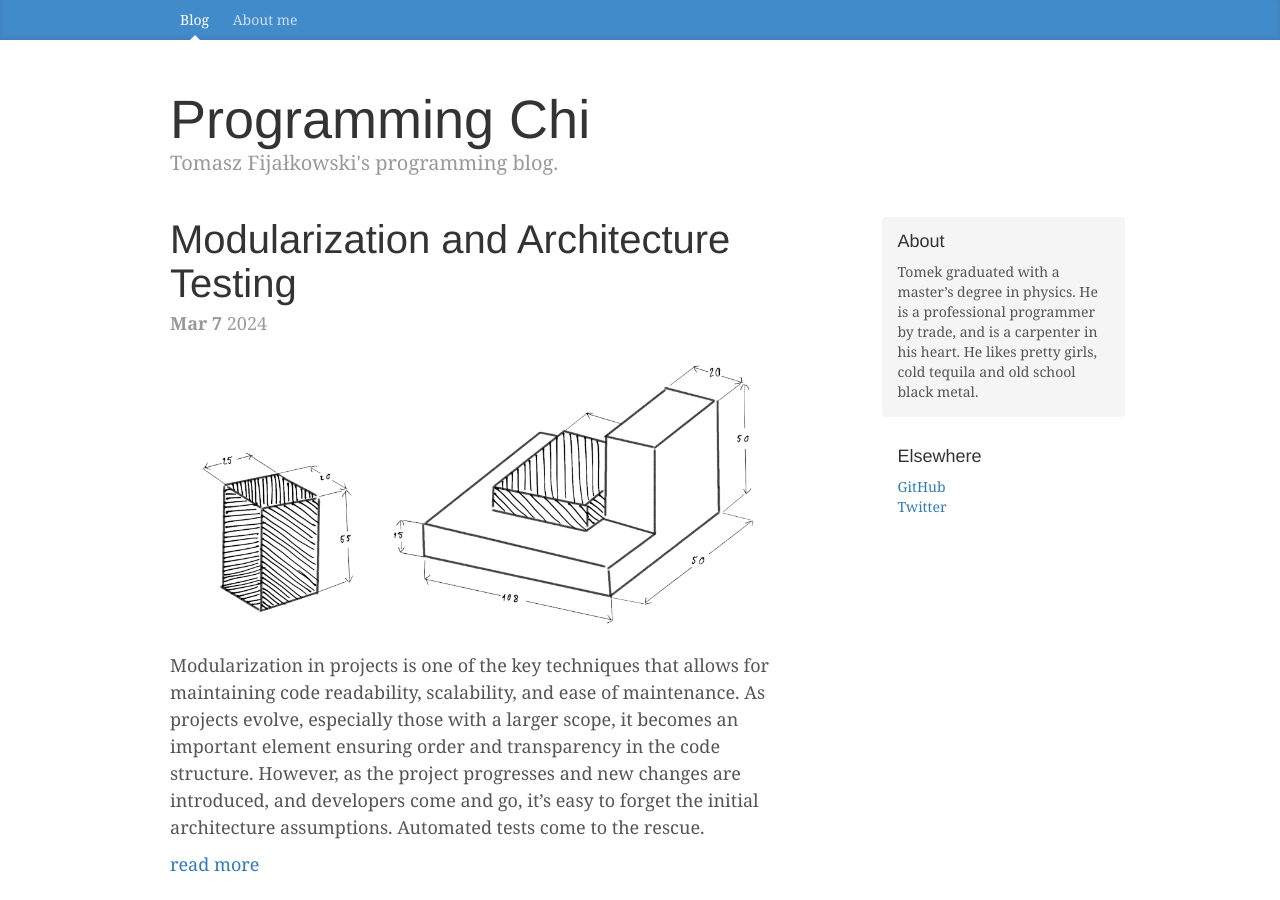
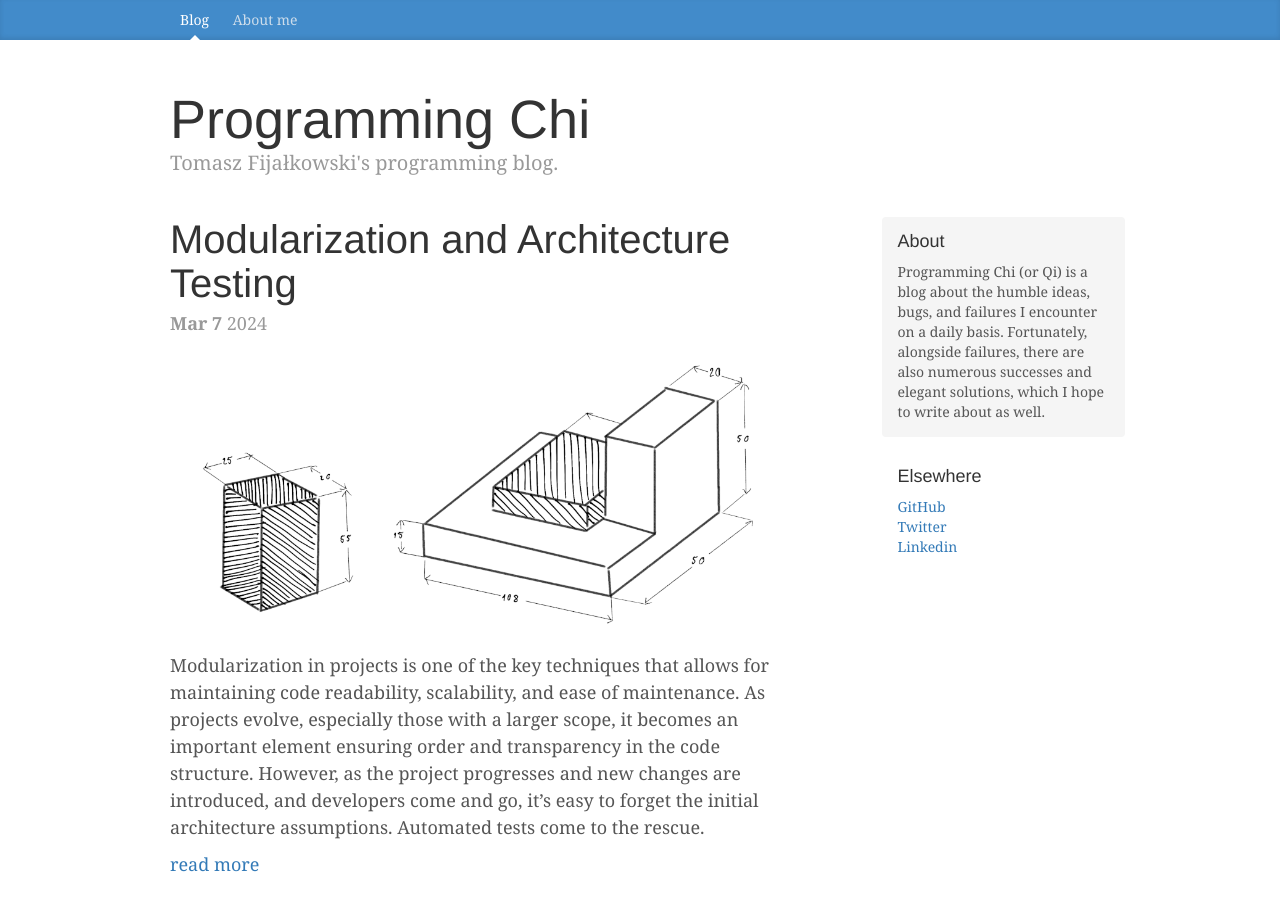
Before and after one commit to tfij/tfij.github.io, a Jekyll site: the page built from index.html, in a window 1280 px wide and 900 px high. Built offline with Jekyll 4.4.1, drawn with Linux system fonts in a browser that asks for light colours.

Commit message:
Add linkedin link

```diff
--- a/_layouts/default.html
+++ b/_layouts/default.html
@@ -10,8 +10,8 @@ layout: base
     <div class="sidebar-module sidebar-module-inset">
         <h4>About</h4>
         <p>
-            Programming Chi (or Qi) is a blog about pitiful ideas, bugs and failures I notice every day.
-            Fortunately, besides failures there are also a lot of successes and beautiful solution which I hope I will also write about.
+            Programming Chi (or Qi) is a blog about the humble ideas, bugs, and failures I encounter on a daily basis.
+            Fortunately, alongside failures, there are also numerous successes and elegant solutions, which I hope to write about as well.
         </p>
     </div>
     {% include recent-posts.html %}
@@ -20,6 +20,7 @@ layout: base
         <ol class="list-unstyled">
             <li><a href="https://github.com/tfij">GitHub</a></li>
             <li><a href="https://twitter.com/TomaszFijalkows">Twitter</a></li>
+            <li><a href="https://www.linkedin.com/in/tomek-fijalkowski">Linkedin</a></li>
         </ol>
     </div>
 </div><!-- /.blog-sidebar -->
--- a/_layouts/home.html
+++ b/_layouts/home.html
@@ -9,13 +9,17 @@ layout: base
 <div class="col-sm-3 col-sm-offset-1 blog-sidebar">
     <div class="sidebar-module sidebar-module-inset">
         <h4>About</h4>
-        <p>Tomek graduated with a master’s degree in physics. He is a professional programmer by trade, and is a carpenter in his heart. He likes pretty girls, cold tequila and old school black metal.</p>
+        <p>
+            Programming Chi (or Qi) is a blog about the humble ideas, bugs, and failures I encounter on a daily basis.
+            Fortunately, alongside failures, there are also numerous successes and elegant solutions, which I hope to write about as well.
+        </p>
     </div>
     <div class="sidebar-module">
         <h4>Elsewhere</h4>
         <ol class="list-unstyled">
             <li><a href="https://github.com/tfij">GitHub</a></li>
             <li><a href="https://twitter.com/TomaszFijalkows">Twitter</a></li>
+            <li><a href="https://www.linkedin.com/in/tomek-fijalkowski">Linkedin</a></li>
         </ol>
     </div>
 </div><!-- /.blog-sidebar -->
```
